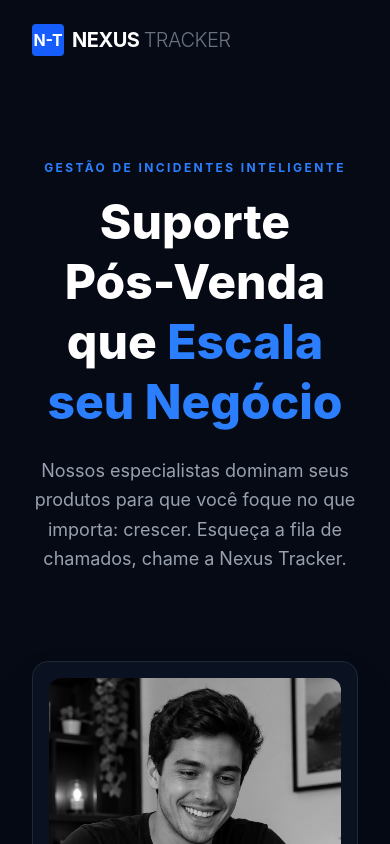
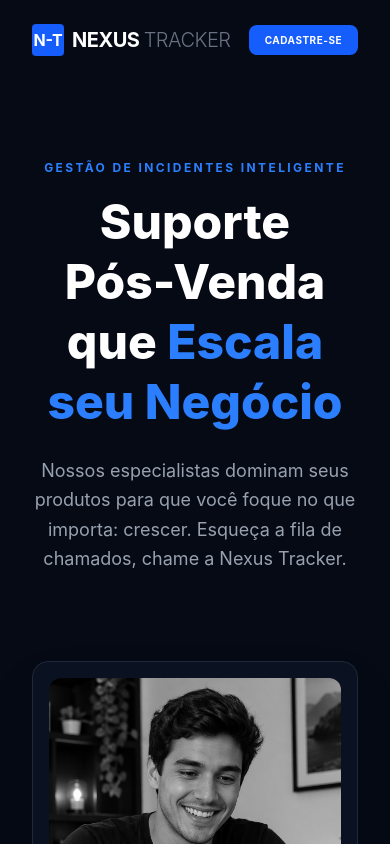
Before and after one commit to vitorhugo8899o-lgtm/WEB-IncidentTracker, a React (Vite) app: page / in a window 390 px wide. Shown: the top 844 px of the page. Built offline with nearby package versions, Linux system fonts and the light colour scheme; no server answers.

Commit message:
fix: arrumando responsividade do botao de cadastrado na pagina inicial

```diff
--- a/src/App.jsx
+++ b/src/App.jsx
@@ -24,19 +24,19 @@ const LandingPage = () => {
 					</span>
 				</div>
 
-				<div className="hidden md:flex items-center gap-8 text-sm font-medium text-gray-300">
-					<a href="#sobre" className="hover:text-blue-500 transition">
+				<div className="flex items-center gap-4 md:gap-8 text-sm font-medium">
+					<a href="#sobre" className="hidden md:block text-gray-300 hover:text-blue-500 transition">
 						Sobre
 					</a>
+
 					<a
 						href="/Login"
-						className="bg-blue-600 hover:bg-blue-700 text-white px-5 py-2 rounded-lg transition text-xs font-bold uppercase tracking-wider"
+						className="bg-blue-600 hover:bg-blue-700 text-white px-4 py-2 md:px-5 md:py-2 rounded-lg transition text-[10px] md:text-xs font-bold uppercase tracking-wider"
 					>
 						Cadastre-se
 					</a>
 				</div>
 			</nav>
-
 			<section className="relative max-w-7xl mx-auto px-8 py-20 flex flex-col lg:flex-row items-center gap-12">
 				<div className="flex-1 z-10 text-center lg:text-left">
 					<span className="text-blue-500 font-bold text-xs uppercase tracking-[0.2em] mb-4 block">
@@ -55,7 +55,7 @@ const LandingPage = () => {
 
 				<div className="flex-1 relative">
 					<div className="relative z-10 rounded-2xl overflow-hidden border border-gray-800 bg-[#0a1120] p-4 shadow-2xl">
-						<div className="aspect-square bg-gradient-to-br from-blue-900/20 to-transparent flex items-center justify-center overflow-hidden rounded-xl">
+						<div className="aspect-square bg-linear-to-br from-blue-900/20 to-transparent flex items-center justify-center overflow-hidden rounded-xl">
 							<img
 								src="./src/imagens/smile-man.png"
 								alt="Especialista Nexus Tracker"
```
